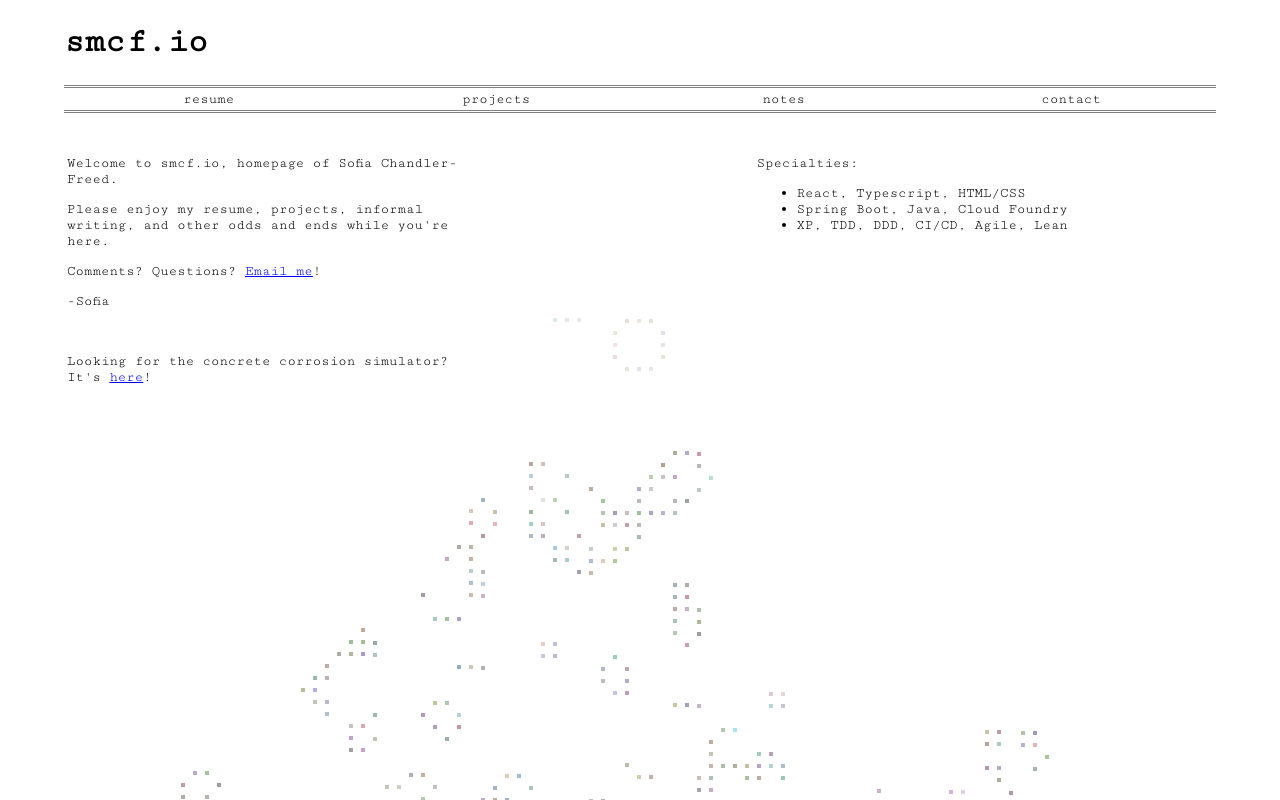
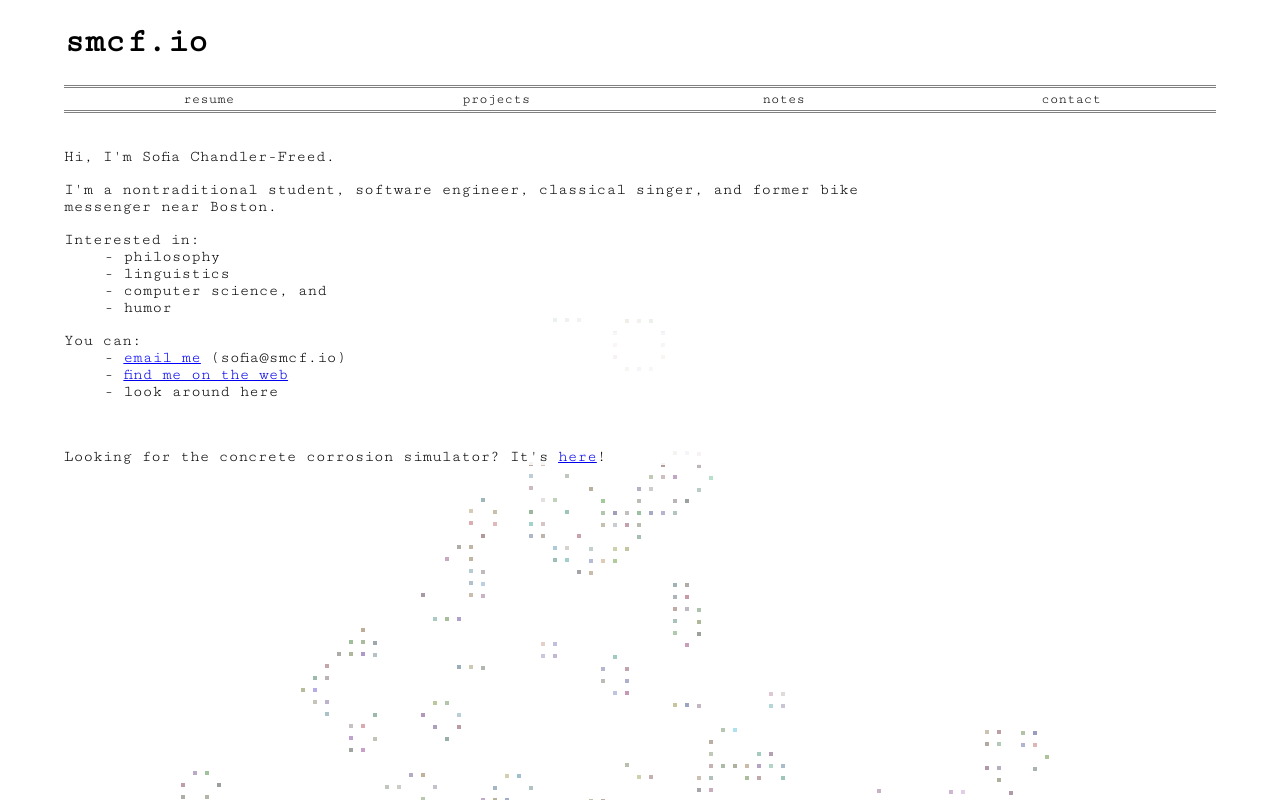
Before and after one commit to sofiacf/smcfio, a React (Create React App) app: page / in a window 1280 px wide. Built offline with nearby package versions, Linux system fonts and the light colour scheme.

Commit message:
Updates; cleaning up a bit

```diff
--- a/src/components/App.tsx
+++ b/src/components/App.tsx
@@ -3,7 +3,6 @@ import {BrowserRouter as Router, Link, Route} from 'react-router-dom';
 import '../styles/App.css';
 import {Home} from './Home';
 import {Resume} from './Resume';
-import {Projects} from './Projects';
 import {Notes} from './Notes';
 import {Contact} from './Contact';
 
@@ -29,7 +28,6 @@ export const App: React.FC = () => <div className="App">
         </nav>
         <Route exact path="/" component={ Home }/>
         <Route path="/resume" component={ Resume }/>
-        <Route path="/projects" component={ Projects }/>
         <Route path="/notes" component={ Notes }/>
         <Route path="/contact" component={ Contact }/>
     </Router>
--- a/src/components/Home.tsx
+++ b/src/components/Home.tsx
@@ -1,29 +1,37 @@
 import React from 'react';
+import {Link} from 'react-router-dom';
 import '../styles/Home.css';
 import {PageWrapper} from "./PageWrapper";
 
 export const Home = () => <PageWrapper>
-    <table>
-        <tbody>
-        <tr>
-            <td style={ { width: '60%' } }>
-                <p>Welcome to smcf.io, homepage of Sofia Chandler-Freed.</p>
-                <p>Please enjoy my resume, projects, informal writing, and other odds and ends while you're here.</p>
-                <p>Comments? Questions? <a className="email" href="mailto:sofia@smcf.io">Email me</a>!
-                </p>
-                <p>-Sofia</p>
-                <br/>
-                <p>Looking for the concrete corrosion simulator? It's <a href="http://corrosion.smcf.io">here</a>!</p>
-            </td>
-            <td>
-                <p>Specialties:</p>
-                <ul>
-                    <li>React, Typescript, HTML/CSS</li>
-                    <li>Spring Boot, Java, Cloud Foundry</li>
-                    <li>XP, TDD, DDD, CI/CD, Agile, Lean</li>
-                </ul>
-            </td>
-        </tr>
-        </tbody>
-    </table>
+    <div className={'home'}>
+        <div>
+            <p>Hi, I'm Sofia Chandler-Freed.</p>
+            <p>I'm a nontraditional student, software engineer, classical singer, and former bike messenger near
+                Boston.
+            </p>
+            <p>
+                <dl>
+                    <dt>Interested in:</dt>
+                    <dd>- philosophy</dd>
+                    <dd>- linguistics</dd>
+                    <dd>- computer science, and</dd>
+                    <dd>- humor</dd>
+                </dl>
+            </p>
+
+        </div>
+        <div>
+            <p>
+                <dl>
+                    <dt>You can:</dt>
+                    <dd>- <a className="email" href="mailto:sofia@smcf.io">email me</a> (sofia@smcf.io)</dd>
+                    <dd>- <Link to={'/contact'}>find me on the web</Link></dd>
+                    <dd>- look around here</dd>
+                </dl>
+            </p>
+            <br/>
+            <p>Looking for the concrete corrosion simulator? It's <a href="http://corrosion.smcf.io">here</a>!</p>
+        </div>
+    </div>
 </PageWrapper>
--- a/src/components/Notes.tsx
+++ b/src/components/Notes.tsx
@@ -1,24 +1,19 @@
 import React from 'react';
 import '../styles/Notes.css';
-import { FractalFeast } from '../content/notes/FractalFeast';
-import { TherapeuticDialogue } from '../content/notes/TherapeuticDialogue';
-import { DeserveToLive } from '../content/notes/DeserveToLive';
+import {FractalFeast} from '../content/notes/FractalFeast';
 import {PageWrapper} from "./PageWrapper";
 
-export const Notes: React.FC = () => <PageWrapper className={ 'notes' }>
+export const Notes: React.FC = () => <PageWrapper className={'notes'}>
     <h1>Notes</h1>
-  <table>
-    <thead>
+    <div>
+        <br/>
         <tr>
             <td>Little thoughts and things. Like a blog, but worse</td>
         </tr>
-    </thead>
         <tbody>
         <FractalFeast/>
-    <TherapeuticDialogue/>
-    <DeserveToLive/>
         </tbody>
-  </table>
+    </div>
 </PageWrapper>;
 
 interface NoteProps {
@@ -28,16 +23,16 @@ interface NoteProps {
 
 export const Note: React.FC<NoteProps> = props => <>
     <tr>
-    <td style={ { width: '80%' } }>
-      <b><h4>{ props.title }</h4></b>
+        <td style={{width: '80%'}}>
+            <b><h4>{props.title}</h4></b>
         </td>
-    <td><h4>{ props.date }</h4></td>
+        <td><h4>{props.date}</h4></td>
     </tr>
     <tr>
         <td>
-      <article>{ props.children }</article>
+            <article>{props.children}</article>
         </td>
     </tr>
-  <tr style={ { height: '20px' } }/>
+    <tr style={{height: '20px'}}/>
     <hr/>
 </>;
--- a/src/components/Projects.tsx
+++ /dev/null
@@ -1,59 +0,0 @@
-import React from 'react'
-import '../styles/Projects.css'
-import map from '../images/map.png'
-import addon from '../images/addon.png'
-import bridge from '../images/bridge.png'
-import {PageWrapper} from "./PageWrapper";
-
-interface ProjectProps {
-    url: string;
-    name: string;
-    technologies: string;
-    description: string;
-    image: string;
-    alt: string;
-}
-
-const Project: React.FC<ProjectProps> = props => <tr>
-    <td style={{width: '65%'}}>
-        <h3><a href={props.url}>{props.name}</a></h3>
-        <p>{props.technologies}</p>
-        <div>{props.description}</div>
-        <br/>
-    </td>
-    <td>
-        <img src={props.image} alt={props.alt}/>
-    </td>
-</tr>
-
-export const Projects = () => <PageWrapper>
-    <h1>Projects</h1>
-    <table>
-        <tbody>
-        <Project
-            name="Marine Concrete Corrosion Simulator"
-            alt="marine corrosion simulator"
-            url="http://corrosion.smcf.io"
-            technologies="Python, React"
-            description="Collaborated with friends to build interactive marine concrete corrosion simulator"
-            image={bridge}
-        />
-        <Project
-            name="Courier Map"
-            image={map}
-            url="https://smcf.nfshost.com/map/"
-            alt="courier map"
-            technologies="JavaScript, Google Maps JavaScript API, MariaDB, PHP, HTML/CSS"
-            description="Developed quote generator and subcontractor dispatch tool for national courier network. Harnessed data from decades of company’s experience and relationships, creating an interactive GUI and updatable database, enabling any user to optimize dispatch decisions."
-        />
-        <Project
-            name="Accounting Add-on"
-            image={addon}
-            alt="sheets add-on"
-            url="https://github.com/sofiacf/osc-billing"
-            technologies="Google Apps Script"
-            description="Developed quote generator and subcontractor dispatch tool for national courier network. Harnessed data from decades of company’s experience and relationships, creating an interactive GUI and updatable database, enabling any user to optimize dispatch decisions."
-        />
-        </tbody>
-    </table>
-</PageWrapper>
--- a/src/content/notes/DeserveToLive.tsx
+++ /dev/null
@@ -1,14 +0,0 @@
-import React from 'react';
-import { Note } from '../../components/Notes';
-
-export function DeserveToLive() {
-  return <Note
-    title={ 'Do you deserve to live?' }
-    date={ '12-16-20' }
-  >
-    A few mental health professionals and a kind relative have seemed concerned when I told them I'm not sure I
-    deserve to live. People don't need to deserve to live; life is their inalienable right that will inevitably be
-    taken from them. As my high school boyfriend's mother memorably once said, when he felt entitled to a school trip
-    to India (he was, like, 16, don't judge too harshly!), <b>"There is no deserve."</b>
-  </Note>;
-}
--- a/src/content/notes/TherapeuticDialogue.tsx
+++ /dev/null
@@ -1,24 +0,0 @@
-import React from 'react';
-import { Note } from '../../components/Notes';
-
-export function TherapeuticDialogue() {
-  return <Note
-    title={ 'Therapeutic dialogue\'s method of action' }
-    date={ '12-20-20' }
-  >
-    <p>Over the years I've seen a number of therapists, without feeling like I had much to show for it. The therapists
-      I saw were probably pretty good, and given my background and the challenges I was facing, I had experiences that
-      seemed worthy of processing with a therapist. Intuition told me that if it wasn't working, there was
-      probably some sort of misunderstanding between us.</p>
-    <p>At the time, a friend was floating the proposition that "beliefs determine action", or "beliefs plus input
-      determine action". We thought of the mind as a kind of function, performing a calculation with software of
-      beliefs and hardware of brain. Something unaccounted for at the time was the physiological state of the body; it
-      affects both the interpretation and response to "input" in a highly dynamic way. Reading books like Bessel van
-      der Kolk's <cite>The Body Keeps the Score</cite> has made me aware of the physical responses to trauma and how
-      they relate to healing. I recommend a read!</p>
-    <p>This more holistic understanding helped me better understand and appreciate what I could gain from therapy.
-      Therapeutic dialogue doesn't act directly on beliefs. The "facts" stated in therapy provide value as therapy,
-      regulating the nervous system/emotions. The concepts may not persist, but the calming, grounding response
-      creates space for moving on and reflecting in mindful safe ways. It's pretty nice, actually.</p>
-  </Note>;
-}
--- a/src/styles/App.css
+++ b/src/styles/App.css
@@ -8,6 +8,14 @@ nav a, h1 a {
     text-decoration: inherit;
 }
 
+p {
+    font-size: 1rem;
+}
+
+table {
+    margin-top: 25px;
+}
+
 div {
     background-color: rgba(255, 255, 255, .4);
 }
--- a/src/styles/Home.css
+++ b/src/styles/Home.css
@@ -1,15 +1,9 @@
-table {
-    margin-top: 25px;
+.home p {
+    width: 70%;
 }
-
-td {
-    vertical-align: top;
+.home {
+    margin-top: 35px;
 }
-
-p {
-    width: 60%;
-}
-
-.email {
+.home .email {
     color: blue;
 }
```
Also changed, not shown: src/content/notes/BreakfastAtTiffanys.tsx (deleted, +0 -12 lines), 1 other file (tests, documents, lock files or other folders). Lines whose indentation alone changed are shown as unchanged.
